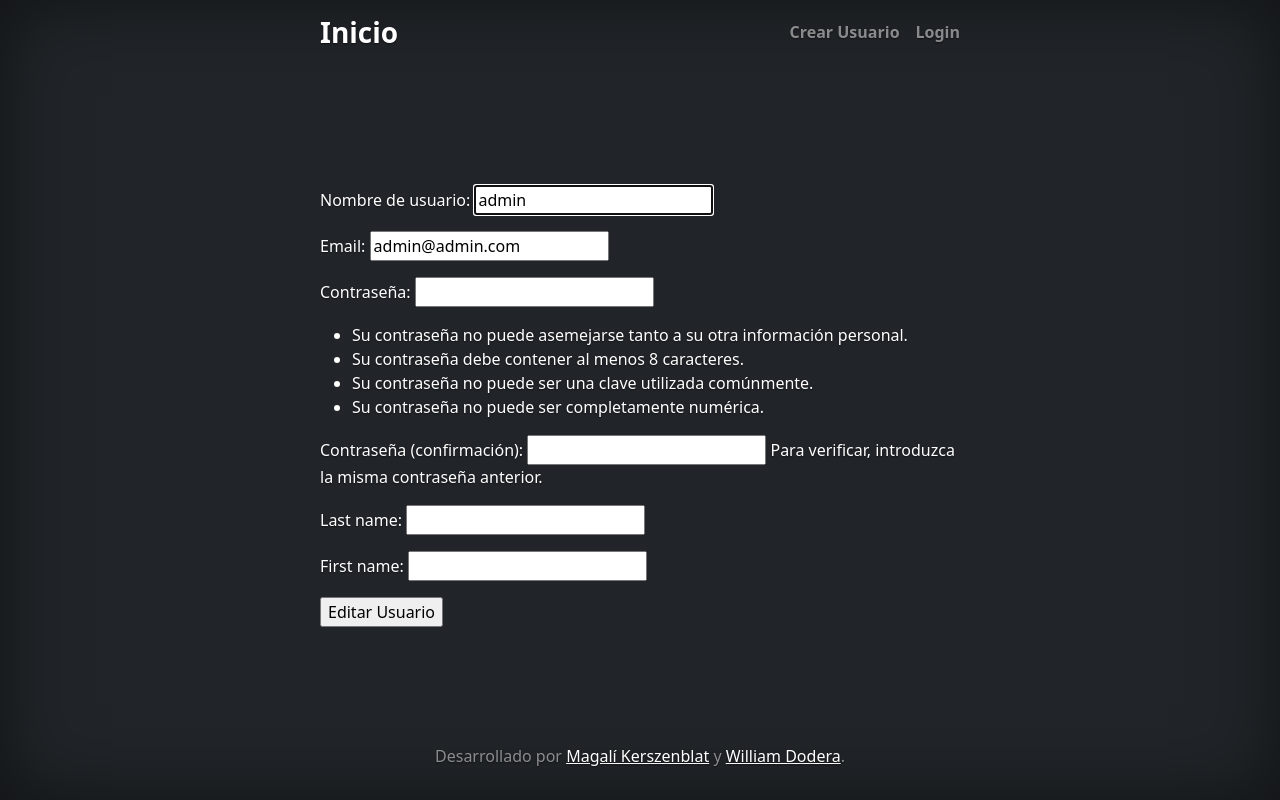
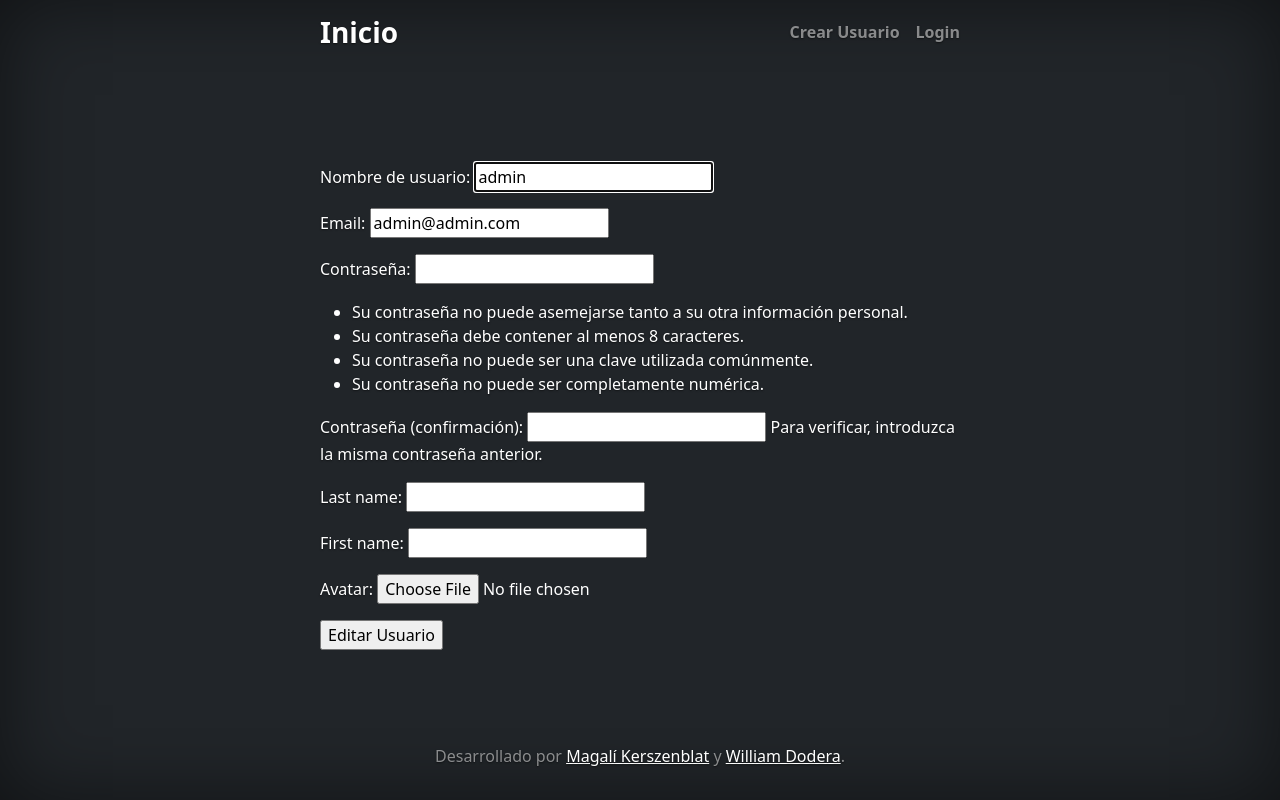
Before and after one commit to willydodera/blog_musical, a Django app: page /users/edit_profile/1 in a window 1280 px wide. Run offline with Django 4.2, Linux system fonts and the light colour scheme; data comes from the database, SQL or seed files in the repository; both versions use the stored data as it was after the commit; parts of the project's set-up code (start-up, migrations or seed data) failed here and were passed over; some libraries are stand-ins or nearby versions.

Commit message:
quinto commit

```diff
--- a/blog_musical/users_app/forms.py
+++ b/blog_musical/users_app/forms.py
@@ -21,8 +21,9 @@ class UserEditForm(UserCreationForm):
     email = forms.EmailField()
     last_name = forms.CharField()
     first_name = forms.CharField()
+    avatar = forms.ImageField()
 
     class Meta:
         model = User
-        fields = ['username', 'email', 'password1', 'password2', 'last_name', "first_name"]
+        fields = ['username', 'email', 'password1', 'password2', 'last_name', "first_name", "avatar"]
         help_texts = {k:"" for k in fields} #Saca los mensajes de ayuda
--- a/blog_musical/users_app/templates/users_app/profile.html
+++ b/blog_musical/users_app/templates/users_app/profile.html
@@ -3,7 +3,7 @@
 {% block content %}
 <h3>{{msj}}</h3>
 {% if user %}
-<img class="mb-5" style="width: 30%;" src="{{img}}" alt="">
+<img class="mb-5" style="width: 30%; border-radius: 50%" src="{{img}}" alt="">
 <h3 class="mb-5">Usuario: {{user.username}}</h3>
 <h3 class="mb-5">Email: {{user.email}}</h3>
 <h3 class="mb-5">Nombre: {{user.first_name}}</h3>
--- a/blog_musical/users_app/templates/users_app/register.html
+++ b/blog_musical/users_app/templates/users_app/register.html
@@ -1,9 +1,8 @@
 {% extends 'main_app/base.html' %}
 
 {% block content %}
-
 <p>{{msj}}</p>
-<form class="form" method="POST" style="text-align: left;"> {% csrf_token %}
+<form class="form" method="POST" style="text-align: left;" enctype=”multipart/form-data”> {% csrf_token %}
     {{ form.as_p }}
 
     <button type="submit" id="submit">Registrarse</button>
--- a/blog_musical/users_app/views.py
+++ b/blog_musical/users_app/views.py
@@ -41,7 +41,7 @@ def logout(request):
 
 def register(request):
     if request.method == "POST":
-        form = UserRegisterForm(request.POST)
+        form = UserRegisterForm(request.POST, request.FILES)
         if form.is_valid():
             form.save()
             username = form.cleaned_data["username"]
@@ -58,7 +58,9 @@ def register(request):
 
 def profile(request):
     user = User.objects.get(username=request.user)
-    img = Avatar.objects.filter(user=user)[0].img.url
+    img = Avatar.objects.filter(user=user)
+    if img:
+        img = (Avatar.objects.filter(user=user))[0].img.url
     context = {"user":user, "img":img}
     return render(request, "users_app/profile.html", context)
 
```
Also changed, not shown: blog_musical/db.sqlite3, blog_musical/media/avatares/avatar_magui.jpg (added), blog_musical/media/avatares/avatar_predeterminado.jpg (added), blog_musical/media/avatares/avatar_willy.jpg (added).
